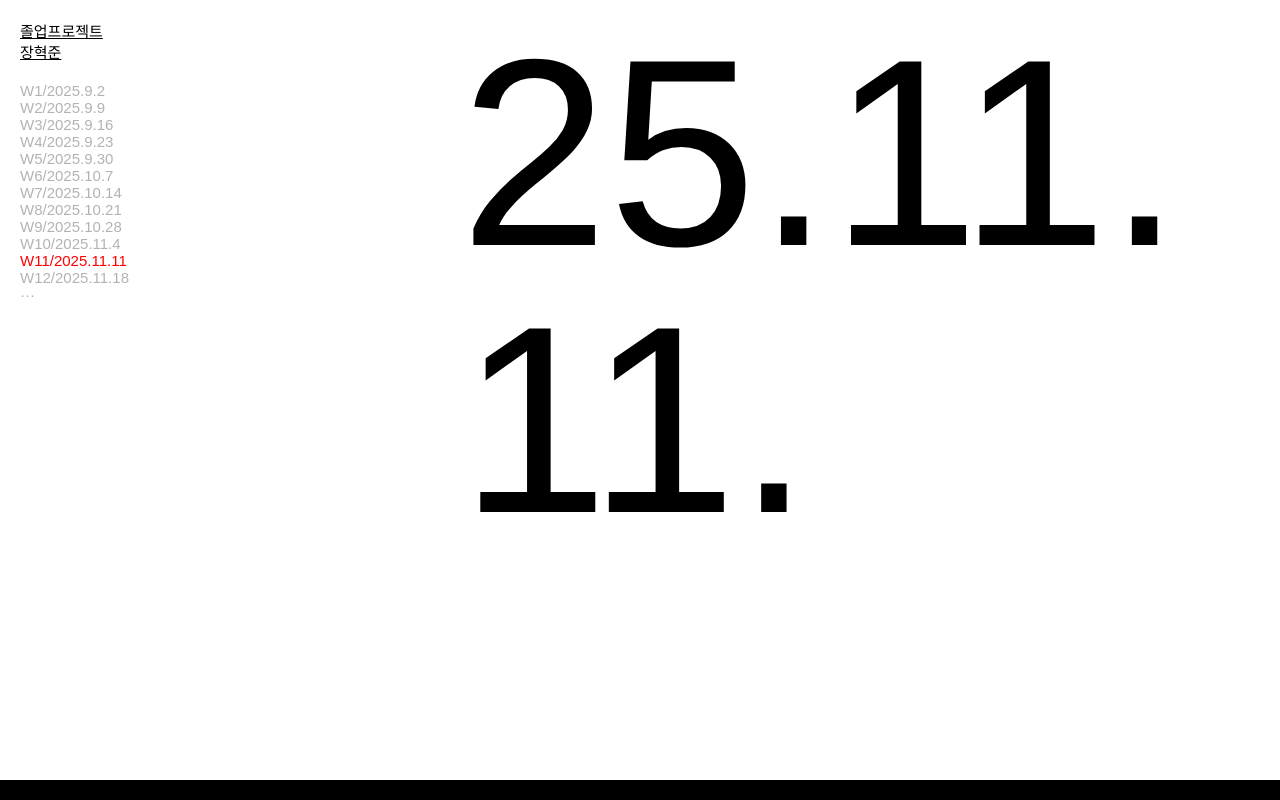
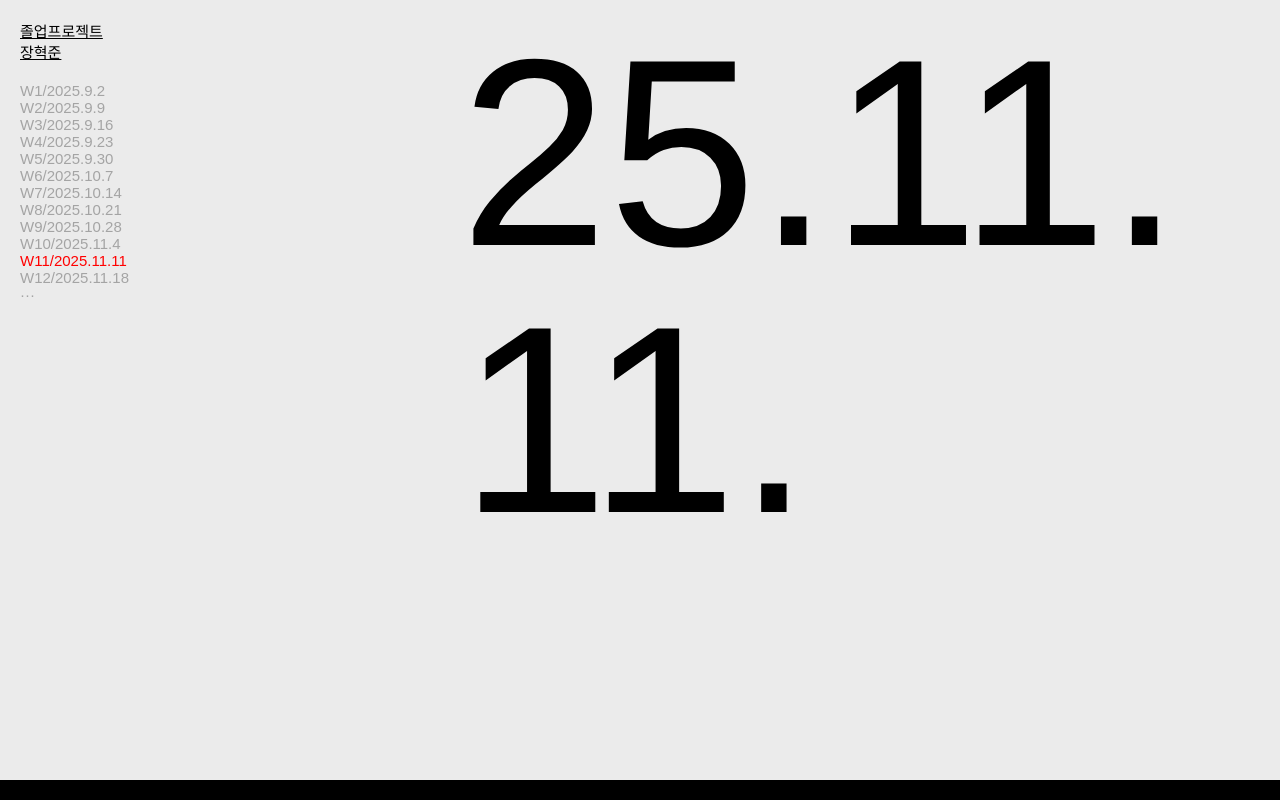
Before and after one commit to imjanghyukjun/gp, a plain HTML site: page w11.html in a window 1280 px wide. Drawn offline with Linux system fonts and the light colour scheme.

Commit message:
Update w11.html

```diff
--- a/w11.html
+++ b/w11.html
@@ -2,13 +2,13 @@
 <html lang="ko">
 <head>
   <meta charset="UTF-8" />
-  <title>졸업프로젝트 — 장혁준</title>
+  <title>졸업프로젝트 / 장혁준</title>
   <meta name="viewport" content="width=device-width, initial-scale=1" />
   <style>
     html, body {
       margin: 0;
       padding: 0;
-      background: #fff;
+      background: rgb(235,235,235);
       font-family: Arial, Helvetica, sans-serif;
       color: #000;
     }
```
